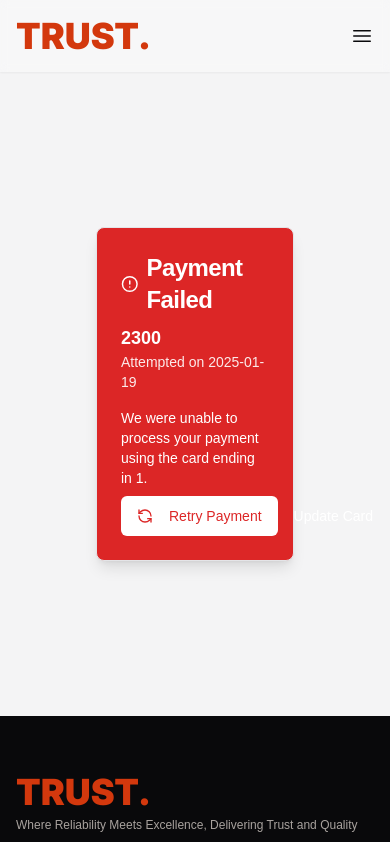
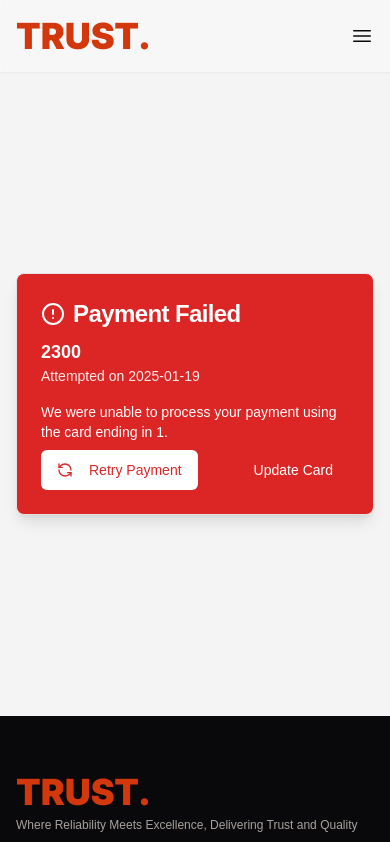
Before and after one commit to aan-cloud/trust-frontend, a Next.js app: page /cancel in a window 390 px wide. Shown: the top 842 px of the page. Built offline with nearby package versions, Linux system fonts and the light colour scheme.

Commit message:
feat: cancel and success reponsive design

```diff
--- a/src/app/cancel/page.tsx
+++ b/src/app/cancel/page.tsx
@@ -7,7 +7,7 @@ export default function Cancel () {
         console.log("Try again!")
     }
     return (
-        <div className="h-[calc(100vh-200px)] px-24 py-5 flex justify-center items-center">
+        <div className="h-[calc(100vh-200px)] px-4 sm:px-24 py-5 flex justify-center items-center">
             <FailedPaymentCard amount="2300" date={new Date().toISOString().split('T')[0]} cardLast4="1" onRetry={() => onRetry}/>
         </div>
     )
--- a/src/app/success/page.tsx
+++ b/src/app/success/page.tsx
@@ -9,7 +9,7 @@ export default function Success () {
     };
 
     return (
-        <div className="h-[calc(100vh-200px)] px-24 py-5 flex justify-center items-center">
+        <div className="h-[calc(100vh-200px)] px-4 sm:px-24 py-5 flex justify-center items-center">
             <SuccessfulPaymentCard amount="4" cardLast4="1" date={new Date().toISOString().split('T')[0]} onDownloadReceipt={() => onDownloadReceipt} />
         </div>
     )
```
